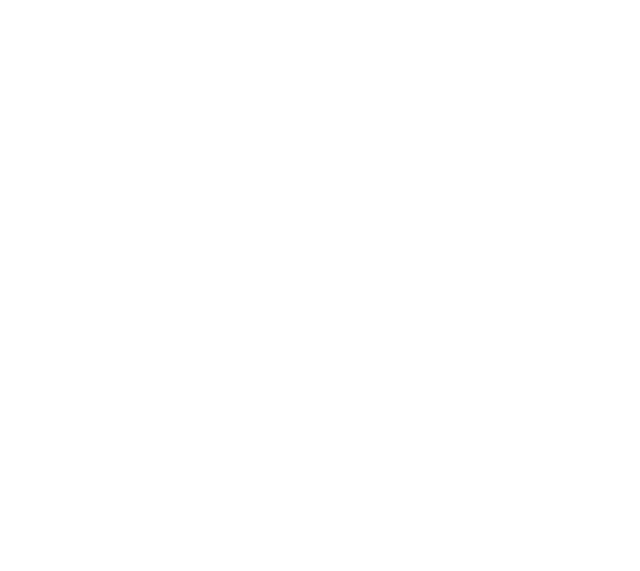
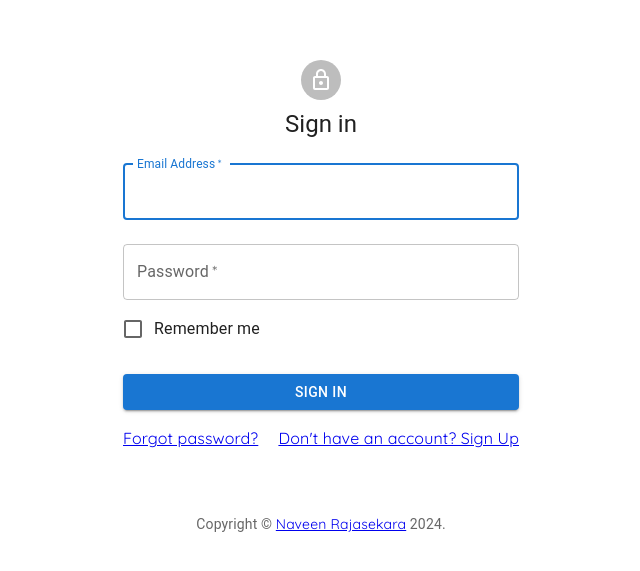
Before and after one commit to naveen965/clinic-system, a React (Create React App) app in the folder finance-app/: page /login in a window 1280 px wide. Before the commit this address had no page. Shown: the part 123-694 px from the top of the page, without its empty margins (319-959 px from the left). Built offline with nearby package versions, Linux system fonts and the light colour scheme.

Commit message:
Corrected routes

```diff
--- a/finance-app/src/App.js
+++ b/finance-app/src/App.js
@@ -38,8 +38,8 @@
   return (
     <Router>
       <Routes>
-        {/* <Route exact path='/login' element={<Login />}></Route>
-        <Route exact path='/register' element={<Register />}></Route> */}
+        <Route exact path='/login' element={<Login />}></Route>
+        <Route exact path='/register' element={<Register />}></Route>
         <Route path='/' element={<Home/>}></Route>
       </Routes>
     </Router>
--- a/finance-app/src/authentication/Login.js
+++ b/finance-app/src/authentication/Login.js
@@ -1,4 +1,5 @@
 import * as React from 'react';
+import PropTypes from 'prop-types';
 import {
   Avatar,
   Button,
@@ -29,6 +30,11 @@
 }
 
 const defaultTheme = createTheme();
+
+Login.propTypes = {
+  mode: PropTypes.oneOf(['dark', 'light']).isRequired,
+  toggleColorMode: PropTypes.func.isRequired,
+};
 
 export default function Login() {
   const handleSubmit = (event) => {
--- a/finance-app/src/components/AppAppBar.js
+++ b/finance-app/src/components/AppAppBar.js
@@ -13,6 +13,7 @@
 import Drawer from '@mui/material/Drawer';
 import MenuIcon from '@mui/icons-material/Menu';
 import ToggleColorMode from './ToggleColorMode';
+import { Link } from 'react-router-dom';
 
 const logoStyle = {
     width: '70px',
@@ -139,16 +140,17 @@
                             }}
                         >
                             <ToggleColorMode mode={mode} toggleColorMode={toggleColorMode} />
+                            <Link to='/login'>
                                 <Button
                                     color="primary"
                                     variant="text"
                                     size="small"
                                     component="a"
-                                href="/material-ui/getting-started/templates/sign-in/"
                                     target="_blank"
                                 >
                                     Sign In
                                 </Button>
+                            </Link>
                         </Box>
                         <Box sx={{ display: { sm: '', md: 'none' } }}>
                             <Button
@@ -194,16 +196,17 @@
                                     <MenuItem onClick={() => scrollToSection('faq')}>FAQ</MenuItem>
                                     <Divider />
                                     <MenuItem>
+                                        <Link to='/login'>
                                             <Button
                                                 color="primary"
                                                 variant="outlined"
                                                 component="a"
-                                            href="/material-ui/getting-started/templates/sign-in/"
                                                 target="_blank"
                                                 sx={{ width: '100%' }}
                                             >
-                                            Sign in
+                                                Sign In
                                             </Button>
+                                        </Link>
                                     </MenuItem>
                                 </Box>
                             </Drawer>
```
Lines whose indentation alone changed are shown as unchanged.
